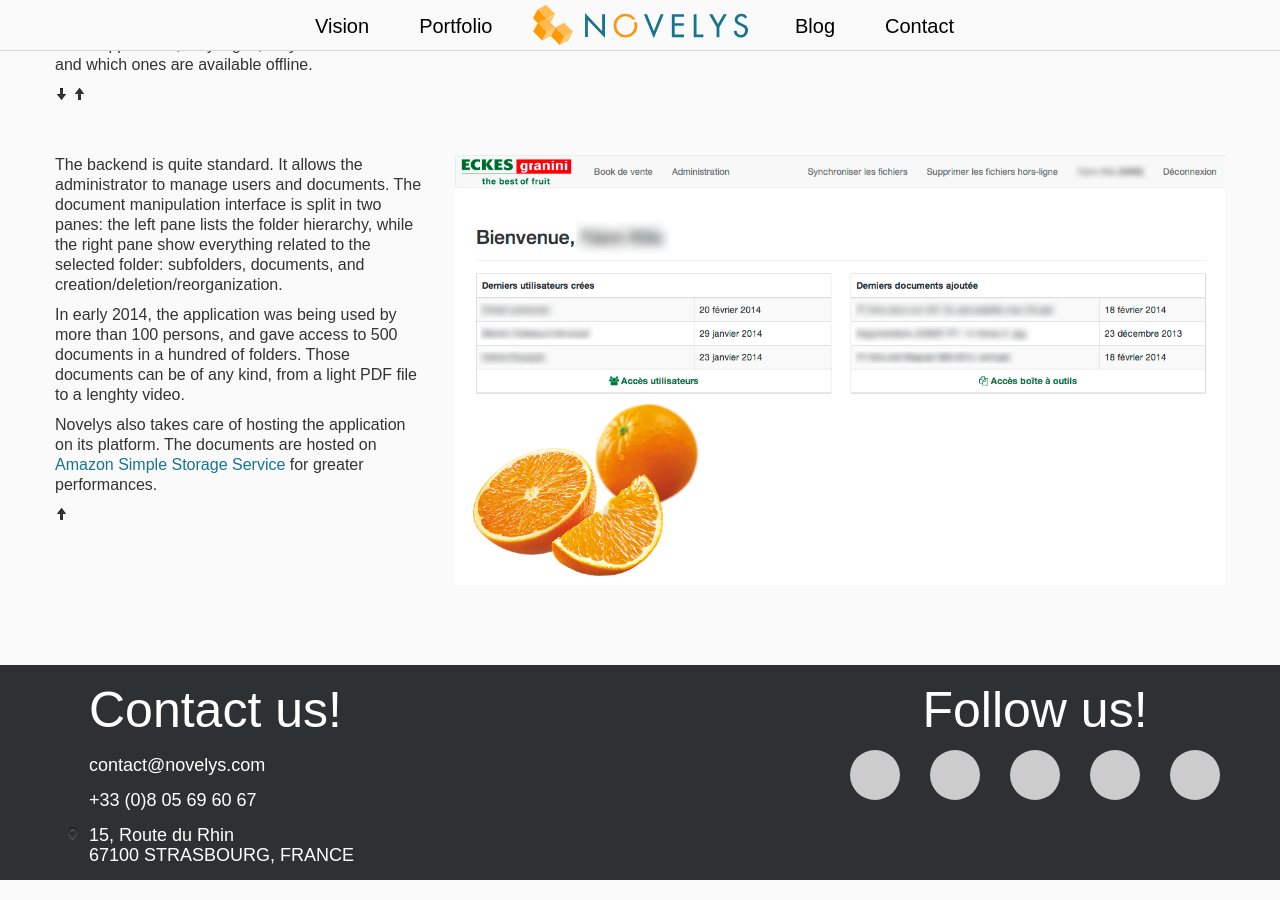
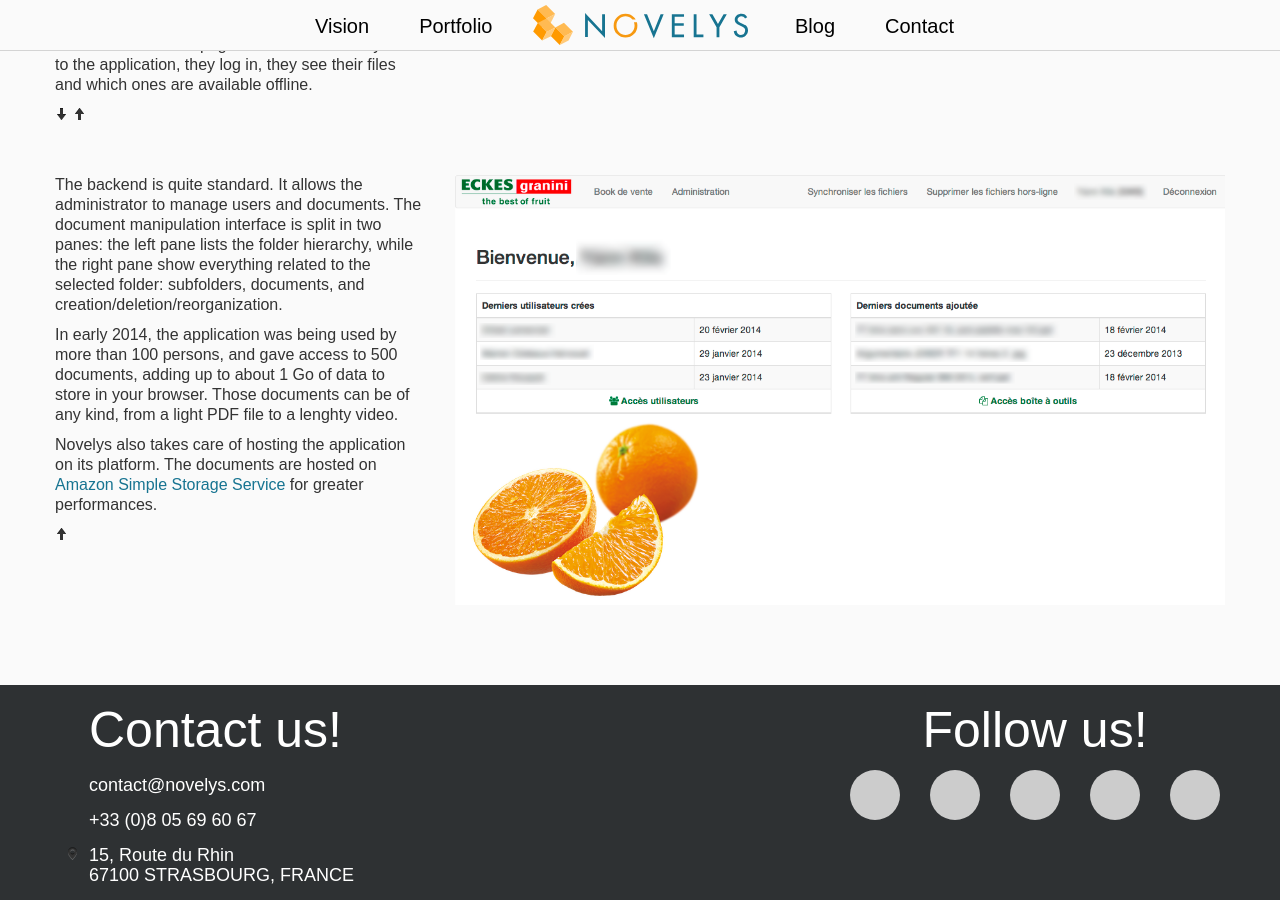
Before and after one commit to novelys/novelys.github.com, a Jekyll site: the page built from portfolio/_posts/2007-12-10-salesbook.html, in a window 1280 px wide and 900 px high, scrolled down 1605 px. Built offline with Jekyll 4.4.1, drawn with Linux system fonts in a browser that asks for light colours; nearby versions of some CDN libraries; some of the changed text lies outside the part shown.

Commit message:
Item order + usage

```diff
--- a/blog/_posts/2014-02-28-building-app-ember-html5-storage.markdown
+++ b/blog/_posts/2014-02-28-building-app-ember-html5-storage.markdown
@@ -37,7 +37,7 @@
 
 It was also interesting to toy with some of the latest HTML5 APIs. The different choices available can all make sense depending on what you are trying to achieve and the constraints you have, so in the end it is up to you. But it is always good to see the web being able to do more than it previously was :)
 
-Right now, the application is being used by a bit more than a hundred of users, and gives access to almost 500 documents, going from PDF or Office files to big videos.
+Right now, the application is being used by a bit more than a hundred of users, and gives access to almost 500 documents going from PDF or Office files to big videos, for a total size of about 1 Go.
 
 We would also like to thank <a href="https://github.com/ebidel">Eric Bidelman</a> for his work related to the FS APIs. He made both the polyfill mentionned earlier and `filer.js`, and wrote <a href="http://www.html5rocks.com/en/tutorials/file/filesystem/">a comprehensive</a> article on the topic.
 
--- a/portfolio/_posts/2007-12-10-salesbook.html
+++ b/portfolio/_posts/2007-12-10-salesbook.html
@@ -79,7 +82,7 @@
       The backend is quite standard. It allows the administrator to manage users and documents. The document manipulation interface is split in two panes: the left pane lists the folder hierarchy, while the right pane show everything related to the selected folder: subfolders, documents, and creation/deletion/reorganization.
     </p>
     <p>
-      In early 2014, the application was being used by more than 100 persons, and gave access to 500 documents in a hundred of folders. Those documents can be of any kind, from a light PDF file to a lenghty video.
+      In early 2014, the application was being used by more than 100 persons, and gave access to 500 documents, adding up to about 1 Go of data to store in your browser. Those documents can be of any kind, from a light PDF file to a lenghty video.
     </p>
     <p>
       Novelys also takes care of hosting the application on its platform. The documents are hosted on <a href="http://aws.amazon.com/s3/" target="_blank">Amazon Simple Storage Service</a> for greater performances.
```
Also changed, not shown: other parts of portfolio/_posts/2007-12-10-salesbook.html (+4 -1 lines).
